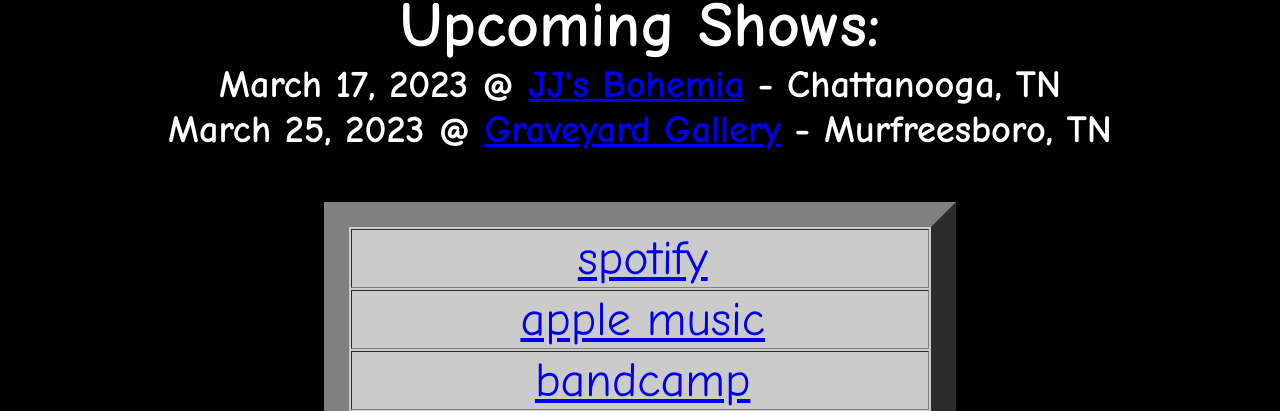
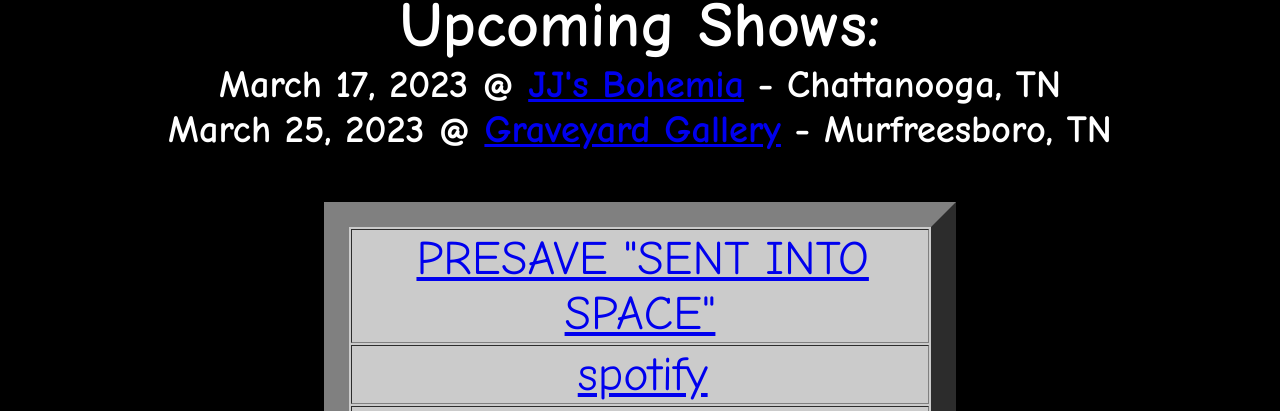
Before and after one commit to jlumsd/racecars, a plain HTML site: page index.html in a window 1280 px wide. Shown: the part 370-781 px from the top of the page. Drawn offline with Linux system fonts and the light colour scheme.

Commit message:
added presave link for sent into space

```diff
--- a/index.html
+++ b/index.html
@@ -94,6 +94,9 @@
             <table style="width: 50%; height: 70%; margin-left: auto; margin-right: auto; text-align:center; background-color: #CBCBCB; border-collapse:separate;" border="25">
                 <tbody>
                     <tr>
+                        <td>&nbsp;<font size="7vw"><a href="https://distrokid.com/hyperfollow/racecars1/sent-into-space">PRESAVE "SENT INTO SPACE"</a></font></td>
+                    </tr>
+                    <tr>
                         <td>&nbsp;<font size="7vw"><a href="https://open.spotify.com/artist/4TLLzD0CRpxXUUtSIcM1MY">spotify</a></font></td>
                     </tr>
                     <tr>
```
